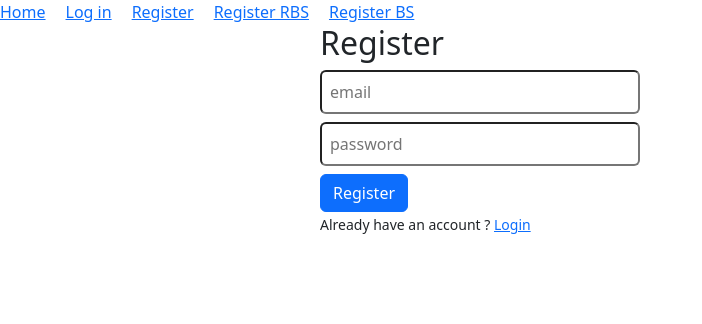
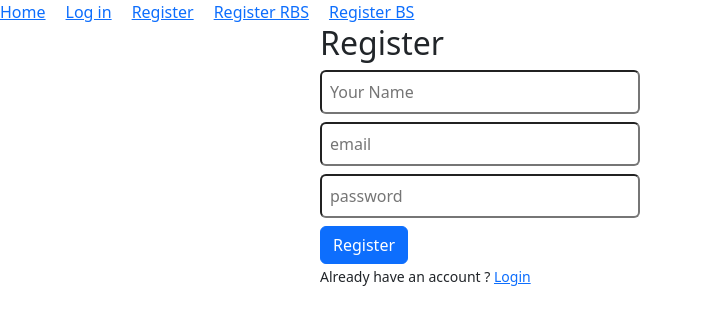
Before and after one commit to Sobuj54/module-59-email-password-authentication-login-form, a React (Vite) app: page /register in a window 1280 px wide. Shown: the top 324 px of the page, without its empty margins (0-702 px from the left). Built offline with nearby package versions, Linux system fonts and the light colour scheme.

Commit message:
updated user name

```diff
--- a/src/Components/Register/Register.jsx
+++ b/src/Components/Register/Register.jsx
@@ -4,6 +4,7 @@ import {
   createUserWithEmailAndPassword,
   sendEmailVerification,
   getAuth,
+  updateProfile,
 } from "firebase/auth";
 import { Link } from "react-router-dom";
 
@@ -19,6 +20,7 @@ const Register = () => {
     // collect form data
     const email = event.target.email.value;
     const password = event.target.password.value;
+    const name = event.target.name.value;
     console.log(email, password);
 
     setError("");
@@ -44,6 +46,7 @@ const Register = () => {
         event.target.reset();
         setSuccess("User has been created successfully.");
         sendVerificationEmail(result.user);
+        updateUserData(result.user, name);
       })
       .catch((error) => {
         console.error(error.message);
@@ -56,6 +59,18 @@ const Register = () => {
       console.log(result);
       alert("please verify your email address.");
     });
+  };
+  // updating user name
+  const updateUserData = (user, name) => {
+    updateProfile(user, {
+      displayName: name,
+    })
+      .then(() => {
+        console.log("succesfully done.");
+      })
+      .catch((error) => {
+        setError(error.message);
+      });
   };
 
   const handleEmailChange = (event) => {
@@ -70,6 +85,15 @@ const Register = () => {
     <div className="w-50 mx-auto">
       <h2>Register</h2>
       <form onSubmit={handleSubmit}>
+        <input
+          className="p-2 mb-2 rounded w-50"
+          type="text"
+          name="name"
+          id="name"
+          placeholder="Your Name"
+          required
+        />
+        <br />
         <input
           className="p-2 mb-2 rounded w-50"
           onChange={handleEmailChange}
```
